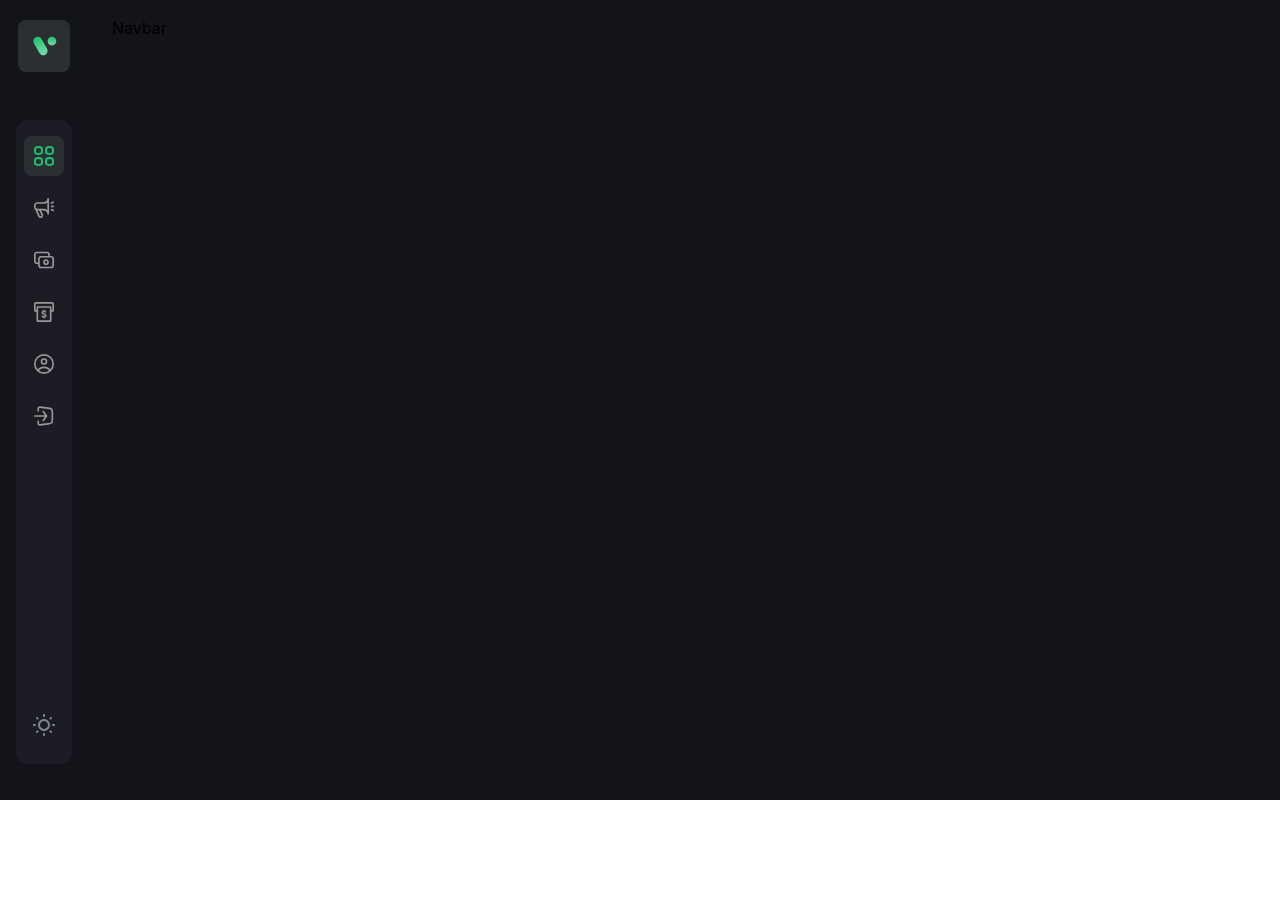
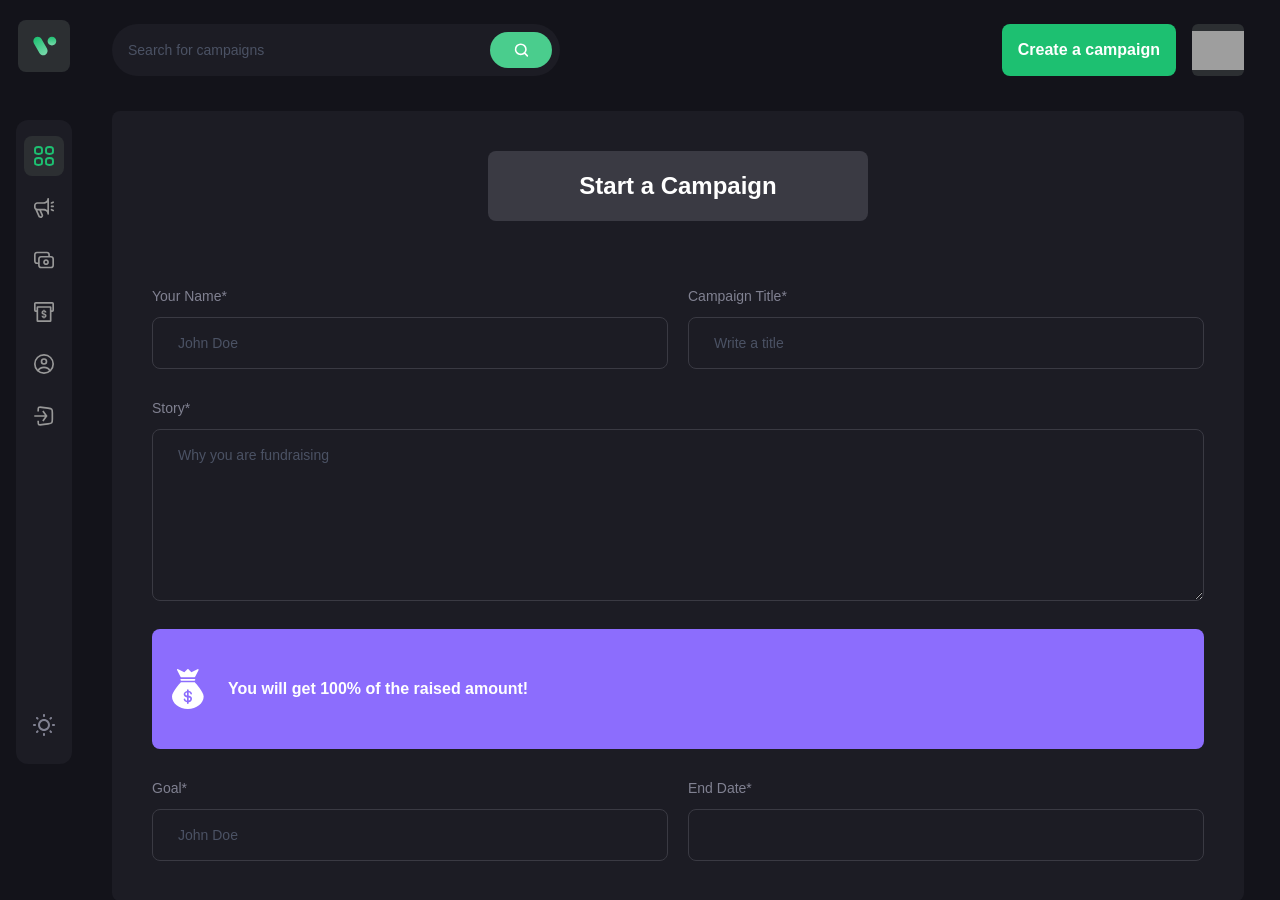
Before and after one commit to Steve-madlad/crowdfund, a React (Vite) app in the folder frontend/: page /create-campaign in a window 1280 px wide. Before the commit this address had no page. Shown: the top 900 px of the page. Before the commit the page ends 800 px from the top, so only its background shows below. Built offline with nearby package versions, Linux system fonts and the light colour scheme; grey boxes are pictures that could not be loaded.

Commit message:
feat: added form components and a page for creating campaigns, completed Navbar UI

```diff
--- a/frontend/src/App.css
+++ b/frontend/src/App.css
@@ -1,3 +1,4 @@
+@import url('https://fonts.googleapis.com/css2?family=Epilogue:ital,wght@0,100..900;1,100..900&display=swap');
 @import "tailwindcss";
 
 .linear-gradient {
@@ -6,6 +7,10 @@
     rgba(32, 18, 63, 0) -7.14%,
     #000000 87.01%
   );
+}
+
+@theme {
+  --font-epilogue: "Epilogue ", sans-serif;
 }
 
 @layer utilities {
--- a/frontend/src/App.tsx
+++ b/frontend/src/App.tsx
@@ -1,19 +1,25 @@
-import { Route, Routes } from "react-router-dom";
-import "./App.css";
-import Sidebar from "./components/Sidebar";
-import Navbar from "./components/Navbar";
-import Home from "./pages/Home";
+import { Route, Routes } from 'react-router-dom';
+import './App.css';
+import Navbar from './components/Navbar';
+import Sidebar from './components/Sidebar';
+import Home from './pages/Home';
+import Profile from './pages/Profile';
+import CampiagnDetails from './pages/CampiagnDetails';
+import CreateCampaign from './pages/CreateCampaign';
 
 function App() {
   return (
-    <div className="relative sm:-8 p-4 bg-[#13131a] min-h-screen flex">
-      <div className="sm:flex hidden mr-10 relative">
+    <div className="sm:-8 relative flex min-h-screen bg-[#13131a] lg:p-4">
+      <div className="relative mr-10 ml-4 hidden sm:flex lg:ml-0">
         <Sidebar />
       </div>
-      <div className="flex-1 max-sm:w-full max-w-7xl mx-auto sm:pr-5">
+      <div className="mx-auto max-w-7xl flex-1 max-sm:w-full sm:pr-5">
         <Navbar />
         <Routes>
           <Route path="/" element={<Home />}></Route>
+          <Route path="/profile" element={<Profile />}></Route>
+          <Route path="/create-campaign" element={<CreateCampaign />}></Route>
+          <Route path="/campaign-details/:id" element={<CampiagnDetails />}></Route>
         </Routes>
       </div>
     </div>
--- /dev/null
+++ b/frontend/src/components/FormInput.tsx
@@ -0,0 +1,30 @@
+import type { InputHTMLAttributes } from 'react';
+
+interface FormInputProps extends InputHTMLAttributes<HTMLInputElement | HTMLTextAreaElement> {
+  label?: string;
+  type?: HTMLInputElement['type'] | 'textarea';
+}
+
+export default function FormInput({ label, type, ...props }: FormInputProps) {
+  return (
+    <label className="col w-full flex-1">
+      {label && (
+        <span className="font-epilogue mb-2.5 text-sm leading-5.5 font-medium text-[#808191]">
+          {label}
+        </span>
+      )}
+      {type === 'textarea' ? (
+        <textarea
+          {...props}
+          className="font-epilogue rounded-lg border border-[#3a3a43] bg-transparent py-3.75 text-sm text-white outline-none placeholder:text-[#4b5264] sm:min-w-65 sm:px-6.25"
+          rows={7}
+        />
+      ) : (
+        <input
+          {...props}
+          className="font-epilogue rounded-lg border border-[#3a3a43] bg-transparent py-3.75 text-sm text-white outline-none placeholder:text-[#4b5264] sm:min-w-65 sm:px-6.25"
+        />
+      )}
+    </label>
+  );
+}
--- a/frontend/src/components/Navbar.tsx
+++ b/frontend/src/components/Navbar.tsx
@@ -1,7 +1,119 @@
-import React from 'react'
+import { logo, menu, search } from '@/assets';
+import { navlinks } from '@/lib/constants';
+import cn from '@/lib/utils';
+import { useState } from 'react';
+import { Link, useNavigate } from 'react-router-dom';
+import Button from './ui/Button';
+import { Icon } from './Sidebar';
 
 export default function Navbar() {
+  const [address, setAddress] = useState<string>('0x4223');
+  const [activeLink, setActiveLink] = useState<string>('/');
+  const [toggleDrawer, setToggleDrawer] = useState<boolean>(false);
+  const navigate = useNavigate();
+
   return (
-    <div>Navbar</div>
-  )
+    <div className="mb-8.75 sm:mt-6 lg:mt-2 flex flex-col-reverse justify-between gap-6 md:flex-row">
+      <div className="flex h-13 mx-4 lg:mx-0 flex-row rounded-full bg-[#1c1c24] py-2 pr-2 pl-4 md:max-w-md lg:flex-1">
+        <input
+          type="text"
+          className="font-epilogue flex w-full bg-transparent text-sm font-normal text-white outline-none placeholder:text-[#4b5264]"
+          placeholder="Search for campaigns"
+        />
+        <div className="flex-center curosr h-full w-18 rounded-full bg-[#4acd8d]">
+          <img src={search} alt="search" className="size-3.75 object-contain" />
+        </div>
+      </div>
+
+      <div className="hidden justify-end gap-4 sm:flex">
+        <Button
+          type="button"
+          title={address ? 'Create a campaign' : 'Connect'}
+          onClick={() => {
+            if (address) navigate('create-campaign');
+            else 'connect()';
+          }}
+          className={address ? 'bg-[#1dc071]' : 'bg-[#866dfd]'}
+        />
+
+        <Link
+          className="flex-center cursor size-13 overflow-hidden rounded-md bg-[#2c2f32] duration-100 active:scale-90"
+          to="/profile"
+        >
+          <img
+            src={`https://api.dicebear.com/10.x/bottts-neutral/svg?seed=${address}`}
+            alt="avatar"
+            className="object-contain"
+          />
+        </Link>
+      </div>
+
+      {/* Small Screen Menu */}
+      <div className="flex-between relative sm:hidden!">
+        <div className='flex-between w-full relative z-20 overflow-hidden p-4 bg-[#13131a]'>
+          <div className="flex-center cursor size-10 overflow-hidden rounded-md bg-[#2c2f32]">
+            <Link to="/">
+              <Icon className="size-13 bg-[#2c2f32]" imgUrl={logo} />
+            </Link>
+          </div>
+          <div className="flex-center gap-5">
+            <Link
+              className="flex-center cursor size-9.5 overflow-hidden rounded-md bg-[#2c2f32]"
+              to="/profile"
+            >
+              <img
+                src={`https://api.dicebear.com/10.x/bottts-neutral/svg?seed=${address}`}
+                alt="avatar"
+                className="object-contain"
+              />
+            </Link>
+            <button onClick={() => setToggleDrawer(!toggleDrawer)}>
+              <img src={menu} alt="menu" className="cursor size-8 object-contain" />
+            </button>
+          </div>
+        </div>
+
+        <div
+          className={`shadow-secondary ${!toggleDrawer ? 'translate-y-[-100vh]' : 'translate-y-3.5'} absolute top-15 right-0 left-0 z-10 rounded-md bg-[#1c1c24] duration-700`}
+        >
+          <ul className="mb-4">
+            {navlinks.map((link) => (
+              <li
+                className={`flex ${activeLink === link.name && 'bg-[#3a3a43]'} cursor p-4`}
+                key="link.name"
+                onClick={() => {
+                  setToggleDrawer(false);
+                  setActiveLink(link.name);
+                  navigate(link.link);
+                }}
+              >
+                <img
+                  src={link.imgUrl}
+                  alt={link.name}
+                  className={`object-contain ${activeLink === link.name ? 'grayscale-0' : 'grayscale'} size-6`}
+                />
+                <p
+                  className={`font-epilogue text-sm: capitalize ${activeLink === link.name ? 'text-[#1dc071]' : 'text-[#808191]'} ml-5 font-semibold`}
+                >
+                  {link.name}
+                </p>
+              </li>
+            ))}
+          </ul>
+
+          <div className="flex-mx-4">
+            <Button
+              type="button"
+              title={address ? 'Create a campaign' : 'Connect'}
+              onClick={() => {
+                if (address) navigate('create-campaign');
+                else 'connect()';
+              }}
+              className={cn(address ? 'bg-[#1dc071]' : 'bg-[#866dfd]', 'w-full')}
+            />
+          </div>
+        </div>
+      </div>
+    </div>
+  );
 }
--- a/frontend/src/components/Sidebar.tsx
+++ b/frontend/src/components/Sidebar.tsx
@@ -14,7 +14,7 @@ interface IconProps {
   handleClick?: () => void;
 }
 
-const Icon = ({ imgUrl, className, name, activeLink, disabled, handleClick }: IconProps) => {
+export const Icon = ({ imgUrl, className, name, activeLink, disabled, handleClick }: IconProps) => {
   return (
     <div
       className={cn(
--- /dev/null
+++ b/frontend/src/components/ui/Button.tsx
@@ -0,0 +1,20 @@
+import cn from '@/lib/utils';
+import React from 'react';
+
+interface ButtonProps extends React.ButtonHTMLAttributes<HTMLButtonElement> {
+  title: string;
+}
+
+export default function Button({ title, ...props }: ButtonProps) {
+  return (
+    <button
+      {...props}
+      className={cn(
+        'font-epilogue cursor min-h-13 rounded-lg px-4 text-base leading-6.5 font-semibold text-white',
+        props.className,
+      )}
+    >
+      {title}
+    </button>
+  );
+}
--- /dev/null
+++ b/frontend/src/pages/CampiagnDetails.tsx
@@ -0,0 +1,8 @@
+import React from 'react'
+
+export default function CampiagnDetails() {
+
+  return (
+    <div>CampiagnDetails</div>
+  )
+}
--- /dev/null
+++ b/frontend/src/pages/CreateCampaign.tsx
@@ -0,0 +1,86 @@
+import { money } from '@/assets';
+import FormInput from '@/components/FormInput';
+import { useState } from 'react';
+
+interface FormFieldsProps {
+  name: string;
+  title: string;
+  description: string;
+  target: string;
+  deadline: string;
+  image: string;
+}
+export default function CreateCampaign() {
+  const [isLoading, setIsLoading] = useState<boolean>(false);
+  const [form, setform] = useState<FormFieldsProps>({
+    name: '',
+    title: '',
+    description: '',
+    target: '',
+    deadline: '',
+    image: '',
+  });
+
+  return (
+    <div className="col-full-center rounded-lg bg-[#1c1c24] p-4 sm:p-10">
+      {isLoading && 'Loader...'}
+      <div className="flex-center rounded-lg bg-[#3a3a43] p-4 sm:min-w-95">
+        <h1 className="font-epilogue text-lg leading-9.5 font-bold text-white sm:text-2xl">
+          Start a Campaign
+        </h1>
+      </div>
+      <form action="" className="col mt-16 w-full gap-7">
+        <div className="flex flex-col gap-5 md:flex-row">
+          <FormInput
+            name="name"
+            value={form.name}
+            label="Your Name*"
+            placeholder="John Doe"
+            required
+          />
+          <FormInput
+            name="title"
+            value={form.title}
+            label="Campaign Title*"
+            placeholder="Write a title"
+            required
+          />
+        </div>
+        <FormInput
+          name="description"
+          value={form.description}
+          label="Story*"
+          type="textarea"
+          placeholder="Why you are fundraising"
+          required
+        />
+
+        <div className="just-start h-30 w-full items-center rounded-lg bg-[#8c6dfd] p-4">
+          <img src={money} alt="money" className="size-10 object-contain" />
+          <h4 className="font-epilogue text-6.25 ml-5 font-bold text-white">
+            You will get 100% of the raised amount!
+          </h4>
+        </div>
+
+        <div className="flex flex-col gap-5 md:flex-row">
+          <FormInput
+            name="target"
+            value={form.target}
+            label="Goal*"
+            placeholder="John Doe"
+            type='number'
+            required
+            />
+
+          <FormInput
+            name="deadline"
+            value={form.deadline}
+            label="End Date*"
+            type='date'
+            required
+          />
+        </div>
+      </form>
+    </div>
+  );
+}
--- /dev/null
+++ b/frontend/src/pages/Profile.tsx
@@ -0,0 +1,7 @@
+import React from 'react'
+
+export default function Profile() {
+  return (
+    <div>Profile</div>
+  )
+}
```
